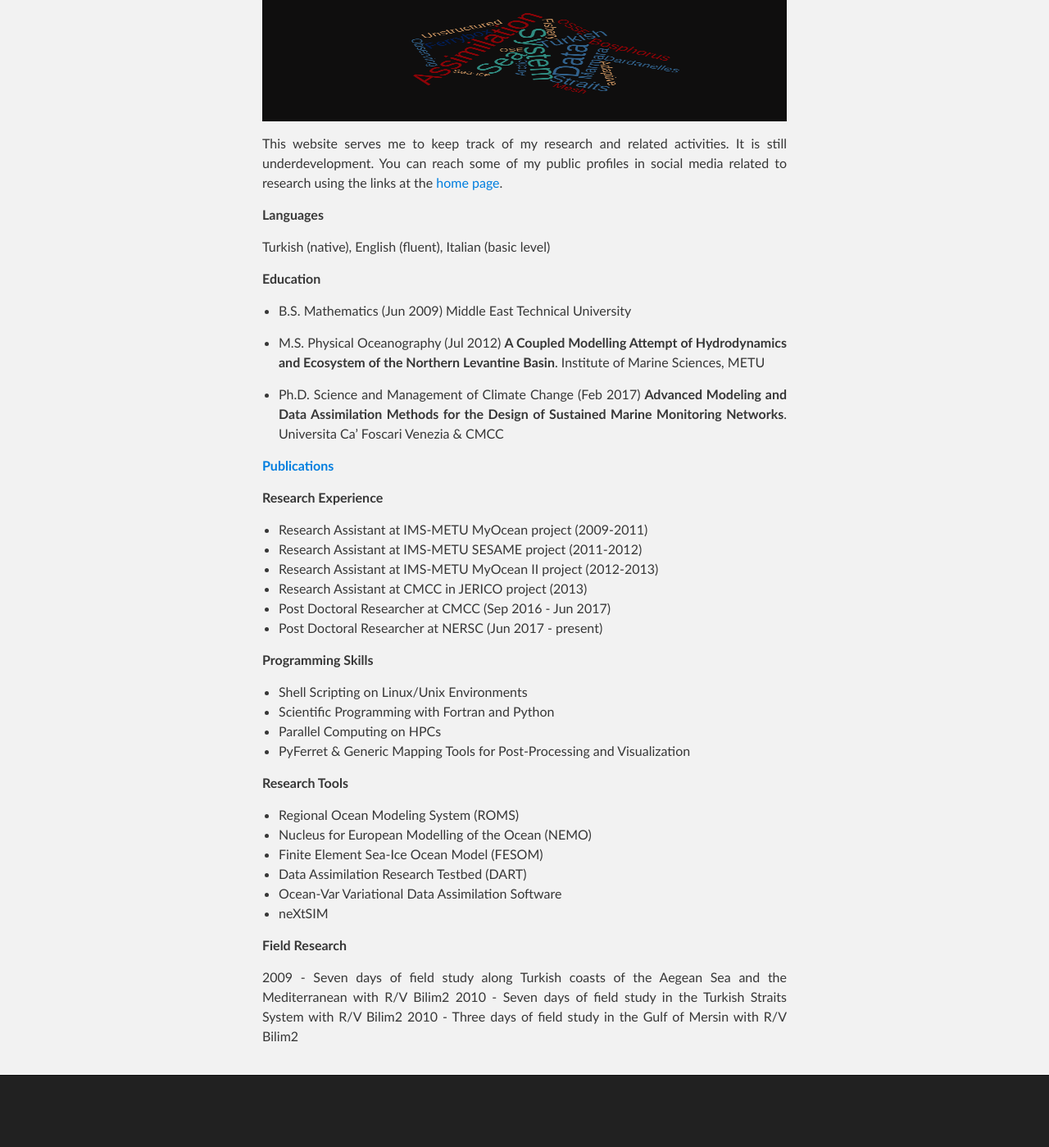
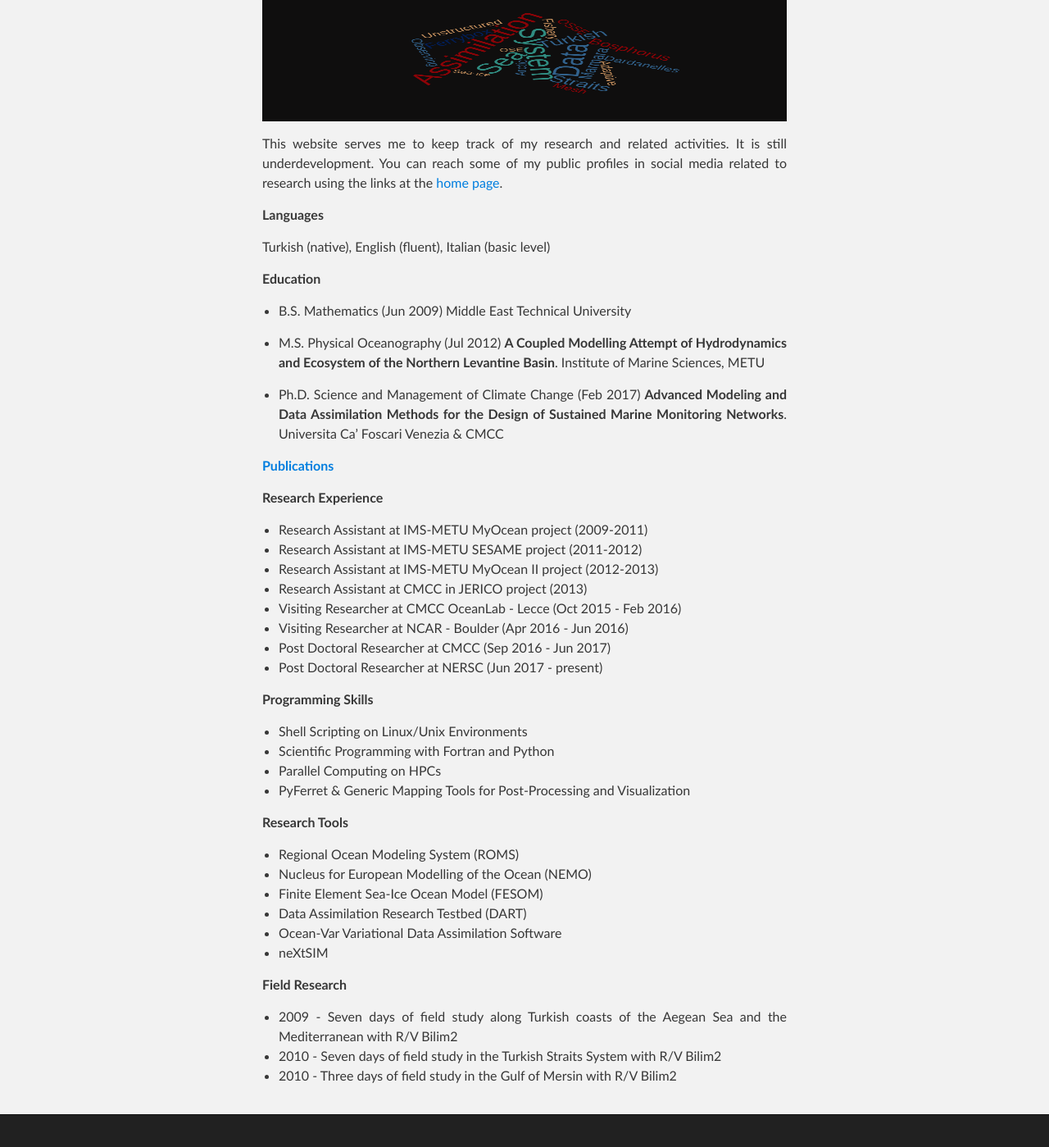
Before and after one commit to aydogduali/aydogduali.github.io, a Jekyll site: the page built from about/index.md, in a window 1280 px wide and 1400 px high, scrolled down 508 px. Shown: the whole window at 82% size. Built offline with Jekyll 4.4.1, drawn with Linux system fonts in a browser that asks for light colours; the repository's description, which GitHub fills in, is left out; before the commit the page ends 1860 px from its top, so only the background shows below that.

Commit message:
Lecce + NCAR

```diff
--- a/about/index.md
+++ b/about/index.md
@@ -27,6 +27,8 @@ Turkish (native), English (fluent), Italian (basic level)
 - Research Assistant at IMS-METU SESAME project (2011-2012)
 - Research Assistant at IMS-METU MyOcean II project (2012-2013)
 - Research Assistant at CMCC in JERICO project (2013)
+- Visiting Researcher at CMCC OceanLab - Lecce (Oct 2015 - Feb 2016)
+- Visiting Researcher at NCAR - Boulder (Apr 2016 - Jun 2016)
 - Post Doctoral Researcher at CMCC (Sep 2016 - Jun 2017)
 - Post Doctoral Researcher at NERSC (Jun 2017 - present)
 
@@ -48,6 +50,6 @@ Turkish (native), English (fluent), Italian (basic level)
 
 **Field Research**
 
-2009 - Seven days of field study along Turkish coasts of the Aegean Sea and the Mediterranean with R/V Bilim2
-2010 - Seven days of field study in the Turkish Straits System with R/V Bilim2
-2010 - Three days of field study in the Gulf of Mersin with R/V Bilim2
+- 2009 - Seven days of field study along Turkish coasts of the Aegean Sea and the Mediterranean with R/V Bilim2
+- 2010 - Seven days of field study in the Turkish Straits System with R/V Bilim2
+- 2010 - Three days of field study in the Gulf of Mersin with R/V Bilim2
```
